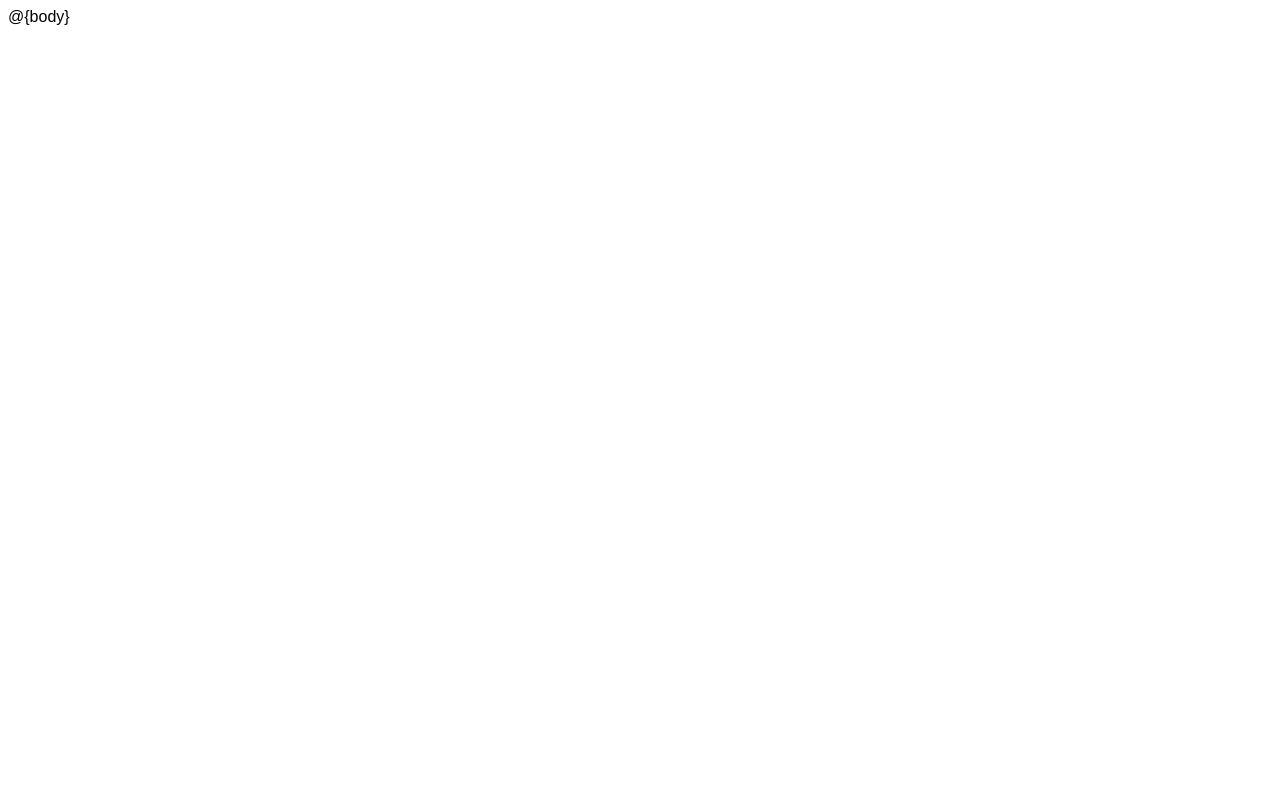
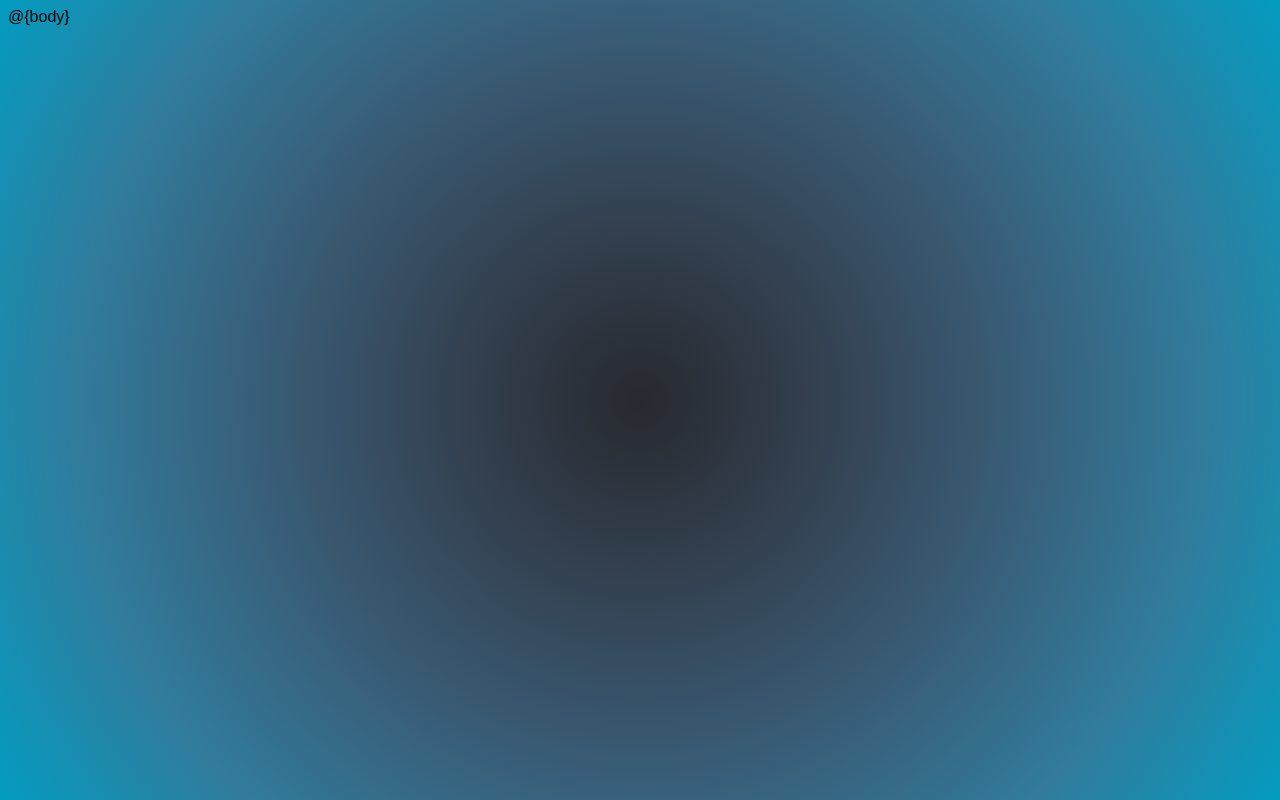
Before and after one commit to kerstin-w/tic-tac-toe, a website: page views/layout.html in a window 1280 px wide. Drawn offline with nearby package versions, Linux system fonts and the light colour scheme.

Commit message:
Style: Add background gradient and height

```diff
--- a/views/layout.html
+++ b/views/layout.html
@@ -10,8 +10,13 @@
     <script src="https://cdnjs.cloudflare.com/ajax/libs/xterm/3.14.5/addons/attach/attach.js"></script>
     <title>Python Terminal by Code Institute</title>
     <style>
+        html {
+            height: 100%;
+        }
+
         body {
             font-family: Arial;
+            background-image: radial-gradient(circle, #27292e, #344252, #395d77, #317c9d, #039cc0);
         }
 
         /**
```
